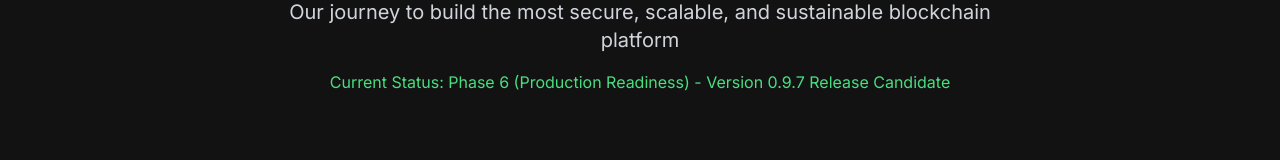
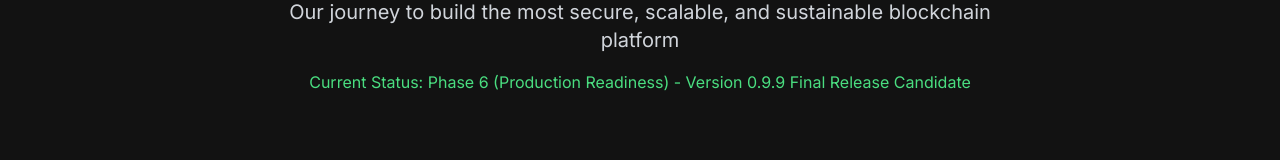
Before and after one commit to mjohnson518/supernova-web, a Next.js app: page /roadmap in a window 1280 px wide. Shown: the part 210-370 px from the top of the page. Built offline with nearby package versions, Linux system fonts and the light colour scheme.

Commit message:
updt docs

```diff
--- a/src/app/roadmap/page.tsx
+++ b/src/app/roadmap/page.tsx
@@ -20,7 +20,7 @@ export default function RoadmapPage() {
             Our journey to build the most secure, scalable, and sustainable blockchain platform
           </p>
           <p className="text-md text-green-400 mt-4 max-w-3xl mx-auto">
-            Current Status: Phase 6 (Production Readiness) - Version 0.9.7 Release Candidate
+            Current Status: Phase 6 (Production Readiness) - Version 0.9.9 Final Release Candidate
           </p>
         </div>
 
```
